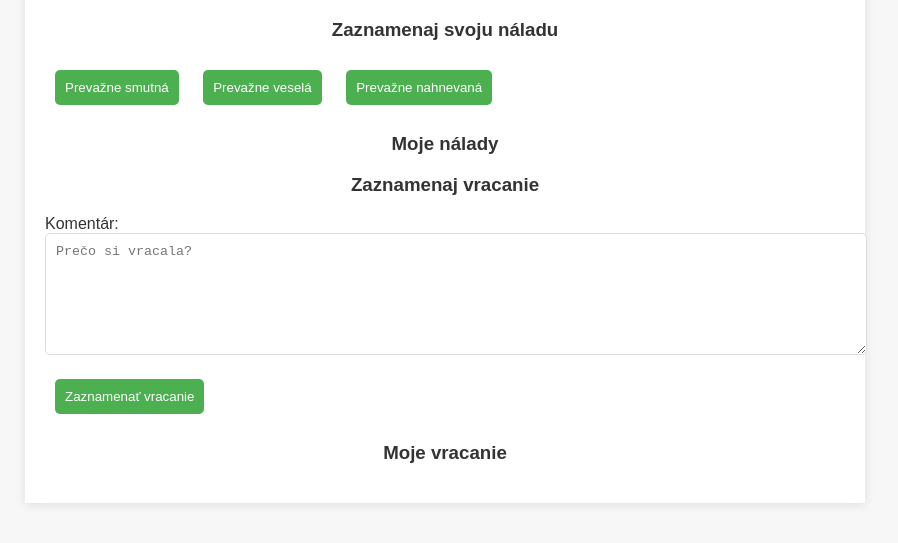
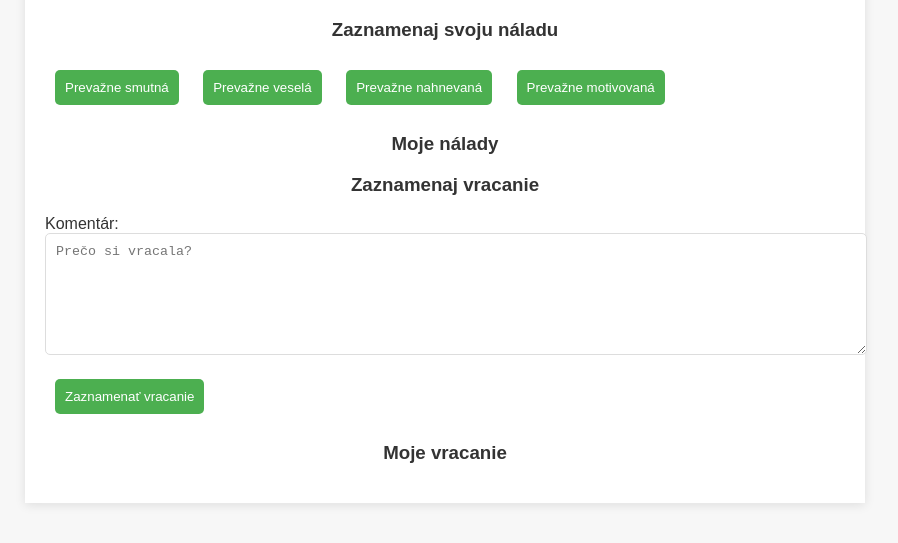
Before and after one commit to ZuzickaZuzicka/Nalada2, a plain HTML site: page index.html in a window 1280 px wide. Shown: the part 81-624 px from the top of the page, without its empty margins (195-1093 px from the left). Drawn offline with Linux system fonts and the light colour scheme.

Commit message:
Update index.html

```diff
--- a/index.html
+++ b/index.html
@@ -16,6 +16,7 @@
             <button onclick="recordMood('prevažne smutná')">Prevažne smutná</button>
             <button onclick="recordMood('prevažne veselá')">Prevažne veselá</button>
             <button onclick="recordMood('prevažne nahnevaná')">Prevažne nahnevaná</button>
+            <button onclick="recordMood('prevažne motivovaná')">Prevažne motivovaná</button>
         </div>
 
         <h3>Moje nálady</h3>
```
